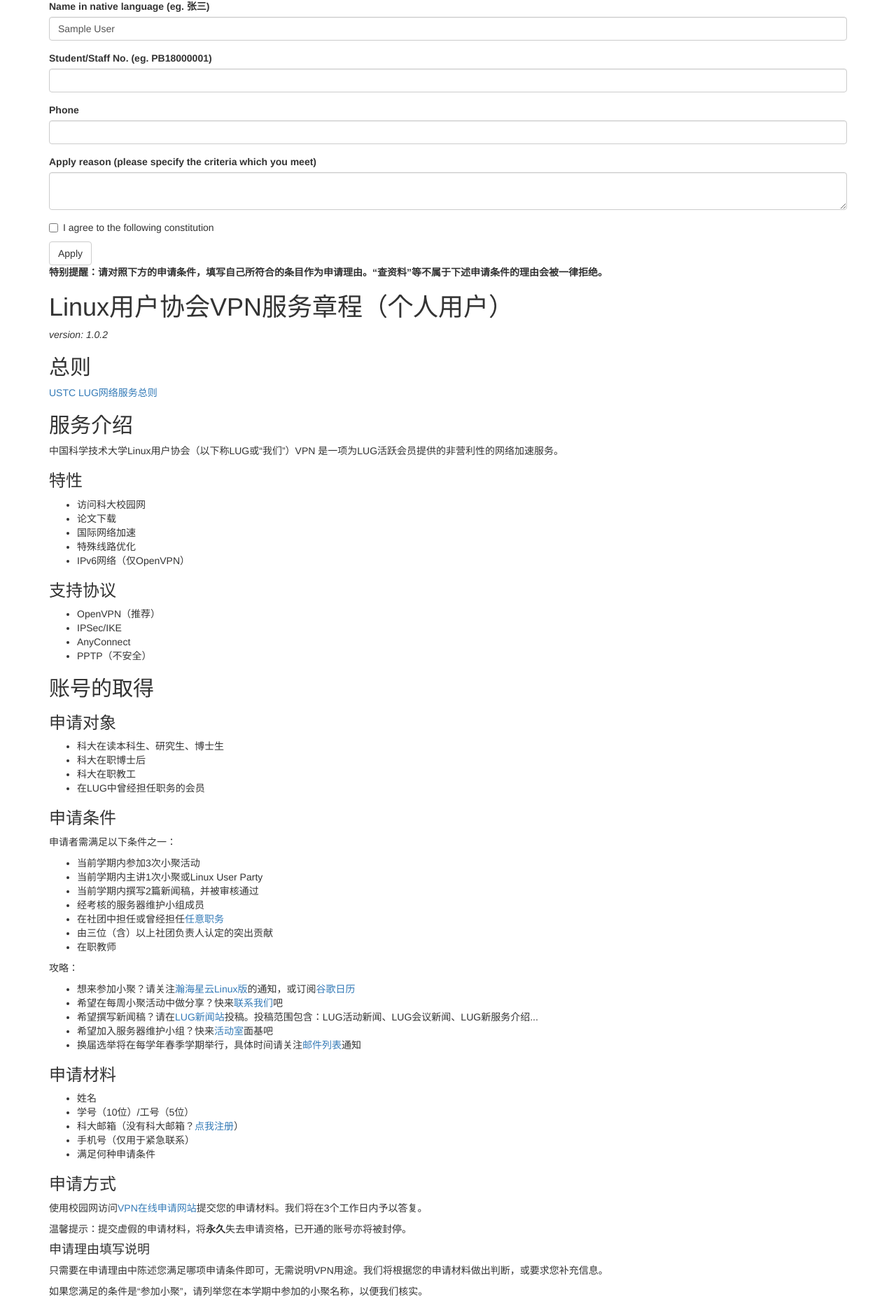
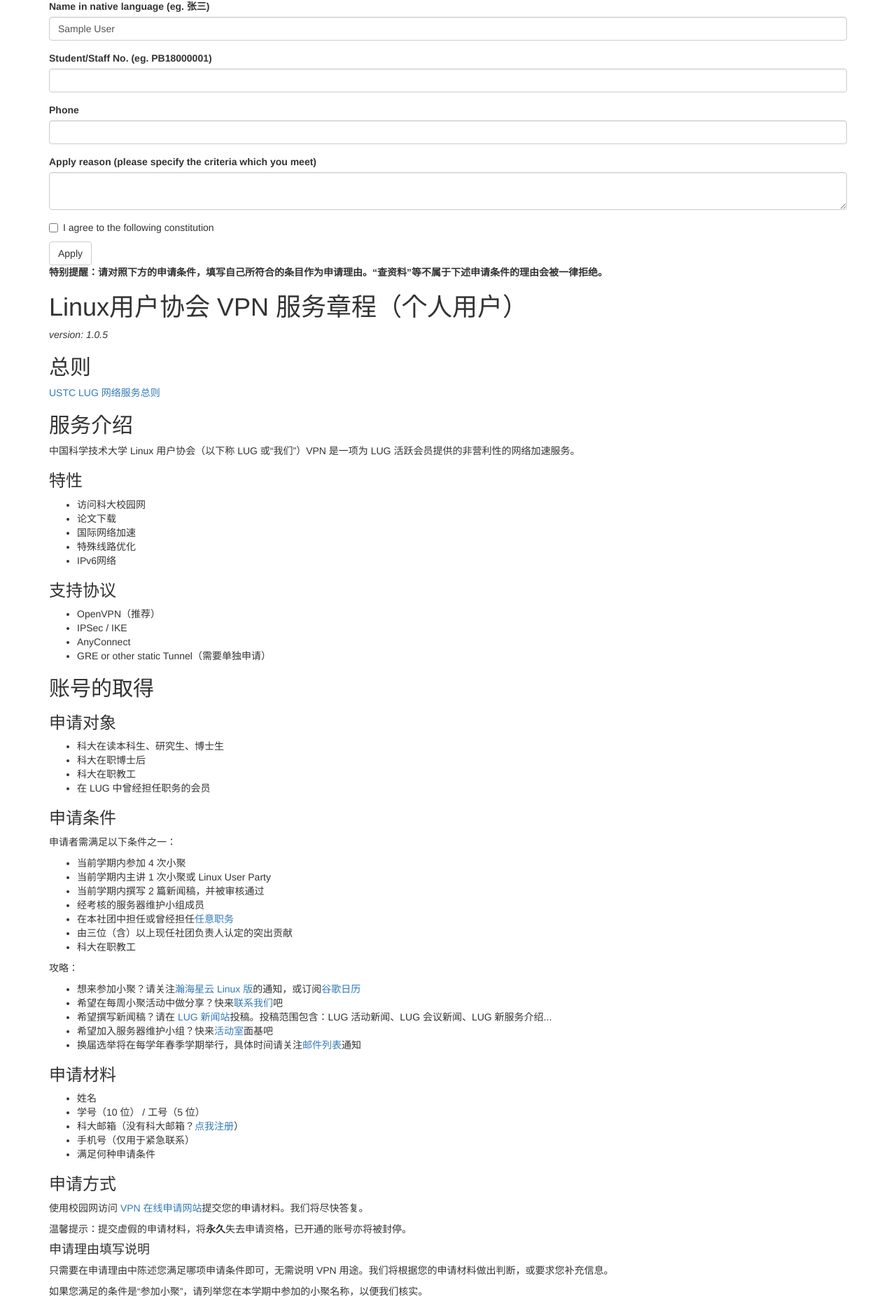
Before and after one commit to ustclug/lug-vpn-web, a Flask app: page /apply/ in a window 1280 px wide. Shown: the part 71-1927 px from the top of the page at 70% size. Run offline with Flask 2, Linux system fonts and the light colour scheme; the visitor is signed in with stand-in values (Sample User, id 1); data comes from the database, SQL or seed files in the repository; parts of the project's set-up code (start-up, migrations or seed data) failed here and were passed over; some libraries are stand-ins or nearby versions.

Commit message:
Update constitution from LUG GitLab
Source: https://git.lug.ustc.edu.cn/LUG-VPN/vpn-doc/blob/master/constitution.md

```diff
--- a/app/templates/constitution.html
+++ b/app/templates/constitution.html
@@ -1,145 +1,107 @@
 <p><b>特别提醒：请对照下方的申请条件，填写自己所符合的条目作为申请理由。“查资料”等不属于下述申请条件的理由会被一律拒绝。</b></p>
-<h1>Linux用户协会VPN服务章程（个人用户）</h1>
-<p><em>version: 1.0.2</em></p>
+<h1>Linux用户协会 VPN 服务章程（个人用户）</h1>
+<p><em>version: 1.0.5</em></p>
 <h2>总则</h2>
-<p><a href='https://lug.ustc.edu.cn/wiki/lug/services/rules'>USTC LUG网络服务总则</a></p>
+<p><a href='https://lug.ustc.edu.cn/wiki/lug/services/rules'>USTC LUG 网络服务总则</a></p>
 <h2>服务介绍</h2>
-<p>中国科学技术大学Linux用户协会（以下称LUG或“我们”）VPN 是一项为LUG活跃会员提供的非营利性的网络加速服务。</p>
+<p>中国科学技术大学 Linux 用户协会（以下称 LUG 或“我们”）VPN 是一项为 LUG 活跃会员提供的非营利性的网络加速服务。</p>
 <h3>特性</h3>
-<ul><li>
-访问科大校园网</li>
-<li>
-论文下载</li>
-<li>
-国际网络加速</li>
-<li>
-特殊线路优化</li>
-<li>
-IPv6网络（仅OpenVPN）</li>
+<ul>
+	<li>访问科大校园网</li>
+	<li>论文下载</li>
+	<li>国际网络加速</li>
+	<li>特殊线路优化</li>
+	<li>IPv6网络</li>
 </ul>
 <h3>支持协议</h3>
-<ul><li>
-OpenVPN（推荐）</li>
-<li>
-IPSec/IKE</li>
-<li>
-AnyConnect</li>
-<li>
-PPTP（不安全）</li>
+<ul>
+	<li>OpenVPN（推荐）</li>
+	<li>IPSec / IKE</li>
+	<li>AnyConnect</li>
+	<li>GRE or other static Tunnel（需要单独申请）</li>
 </ul>
 <h2>账号的取得</h2>
 <h3>申请对象</h3>
-<ul><li>
-科大在读本科生、研究生、博士生</li>
-<li>
-科大在职博士后</li>
-<li>
-科大在职教工</li>
-<li>
-在LUG中曾经担任职务的会员</li>
+<ul>
+	<li>科大在读本科生、研究生、博士生</li>
+	<li>科大在职博士后</li>
+	<li>科大在职教工</li>
+	<li>在 LUG 中曾经担任职务的会员</li>
 </ul>
 <h3>申请条件</h3>
 <p>申请者需满足以下条件之一：</p>
-<ul><li>
-当前学期内参加3次小聚活动</li>
-<li>
-当前学期内主讲1次小聚或Linux User Party</li>
-<li>
-当前学期内撰写2篇新闻稿，并被审核通过</li>
-<li>
-经考核的服务器维护小组成员</li>
-<li>
-在社团中担任或曾经担任<a href='https://lug.ustc.edu.cn/wiki/lug/person-in-charge'>任意职务</a></li>
-<li>
-由三位（含）以上社团负责人认定的突出贡献</li>
-<li>
-在职教师</li>
+<ul>
+	<li>当前学期内参加 4 次小聚</li>
+	<li>当前学期内主讲 1 次小聚或 Linux User Party</li>
+	<li>当前学期内撰写 2 篇新闻稿，并被审核通过</li>
+	<li>经考核的服务器维护小组成员</li>
+	<li>在本社团中担任或曾经担任<a href='https://lug.ustc.edu.cn/wiki/lug/person-in-charge'>任意职务</a></li>
+	<li>由三位（含）以上现任社团负责人认定的突出贡献</li>
+	<li>科大在职教工</li>
 </ul>
 <p>攻略：</p>
-<ul><li>
-想来参加小聚？请关注<a href='http://bbs.ustc.edu.cn/cgi/bbsdoc?board=Linux'>瀚海星云Linux版</a>的通知，或订阅<a href='https://calendar.google.com/calendar/embed?src=ja62uhhr2mquiabuji30vgcndc%2540group.calendar.google.com'>谷歌日历</a></li>
-<li>
-希望在每周小聚活动中做分享？快来<a href='https://lug.ustc.edu.cn/wiki/lug/contact#%E5%AE%98%E6%96%B9%E9%82%AE%E4%BB%B6%E5%9C%B0%E5%9D%80'>联系我们</a>吧</li>
-<li>
-希望撰写新闻稿？请在<a href='https://lug.ustc.edu.cn/blog/'>LUG新闻站</a>投稿。投稿范围包含：LUG活动新闻、LUG会议新闻、LUG新服务介绍...</li>
-<li>
-希望加入服务器维护小组？快来<a href='https://lug.ustc.edu.cn/wiki/lug/contact#%E9%9D%A2%E5%AF%B9%E9%9D%A2%E4%BA%A4%E6%B5%81'>活动室</a>面基吧</li>
-<li>
-换届选举将在每学年春季学期举行，具体时间请关注<a href='https://lug.ustc.edu.cn/wiki/lug/contact#%E5%8F%82%E4%B8%8E%E9%82%AE%E4%BB%B6%E5%88%97%E8%A1%A8%E8%AE%A8%E8%AE%BA_%E6%8E%A8%E8%8D%90'>邮件列表</a>通知</li>
+<ul>
+	<li>想来参加小聚？请关注<a href='http://bbs.ustc.edu.cn/cgi/bbsdoc?board=Linux'>瀚海星云 Linux 版</a>的通知，或订阅<a href='https://calendar.google.com/calendar/embed?src=ja62uhhr2mquiabuji30vgcndc%40group.calendar.google.com'>谷歌日历</a></li>
+	<li>希望在每周小聚活动中做分享？快来<a href='https://lug.ustc.edu.cn/wiki/lug/contact#官方邮件地址'>联系我们</a>吧</li>
+	<li>希望撰写新闻稿？请在 <a href='https://lug.ustc.edu.cn/blog/'>LUG 新闻站</a>投稿。投稿范围包含：LUG 活动新闻、LUG 会议新闻、LUG 新服务介绍...</li>
+	<li>希望加入服务器维护小组？快来<a href='https://lug.ustc.edu.cn/wiki/lug/contact#面对面交流'>活动室</a>面基吧</li>
+	<li>换届选举将在每学年春季学期举行，具体时间请关注<a href='https://lug.ustc.edu.cn/wiki/lug/contact#参与邮件列表讨论_推荐'>邮件列表</a>通知</li>
 </ul>
 <h3>申请材料</h3>
-<ul><li>
-姓名</li>
-<li>
-学号（10位）/工号（5位）</li>
-<li>
-科大邮箱（没有科大邮箱？<a href='http://ustcnet.ustc.edu.cn/service/index.php?activeTab=tabNewRegister'>点我注册</a>）</li>
-<li>
-手机号（仅用于紧急联系）</li>
-<li>
-满足何种申请条件</li>
+<ul>
+	<li>姓名</li>
+	<li>学号（10 位） / 工号（5 位）</li>
+	<li>科大邮箱（没有科大邮箱？<a href='http://ustcnet.ustc.edu.cn/service/index.php?activeTab=tabNewRegister'>点我注册</a>）</li>
+	<li>手机号（仅用于紧急联系）</li>
+	<li>满足何种申请条件</li>
 </ul>
 <h3>申请方式</h3>
-<p>使用校园网访问<a href='http://getvpn.ustclug.org'>VPN在线申请网站</a>提交您的申请材料。我们将在3个工作日内予以答复。</p>
+<p>使用校园网访问 <a href='https://getvpn.ustclug.org'>VPN 在线申请网站</a>提交您的申请材料。我们将尽快答复。</p>
 <p>温馨提示：提交虚假的申请材料，将<strong>永久</strong>失去申请资格，已开通的账号亦将被封停。</p>
 <h4>申请理由填写说明</h4>
-<p>只需要在申请理由中陈述您满足哪项申请条件即可，无需说明VPN用途。我们将根据您的申请材料做出判断，或要求您补充信息。</p>
+<p>只需要在申请理由中陈述您满足哪项申请条件即可，无需说明 VPN 用途。我们将根据您的申请材料做出判断，或要求您补充信息。</p>
 <p>如果您满足的条件是“参加小聚”，请列举您在本学期中参加的小聚名称，以便我们核实。</p>
 <p>下面列举了一些常见的<strong>不被接受</strong>的申请理由：</p>
-<ul><li>
-需要借助VPN访问XX网站</li>
-<li>
-科研需要</li>
-<li>
-人在外地，需要访问校内资源</li>
+<ul>
+	<li>需要借助 VPN 访问 XX 网站</li>
+	<li>科研需要</li>
+	<li>人在外地，需要访问校内资源</li>
 </ul>
 <h3>账号的有效时间</h3>
 <p>有效时间自申请通过之日起，至下一个学期假期结束。</p>
-<p>如：4月1日通过申请，则有效期至次年春季学期的开学日（一般为次年2月），不含开学日当天。</p>
+<p>如：4 月 1 日通过申请，则有效期至次年春季学期的开学日（一般为次年 2 月），不含开学日当天。</p>
 <h3>有效时间的延续</h3>
-<p>如果您在VPN有效期内的最后一个学期中，仍然满足申请条件，有效时间将延续一个学期。</p>
+<p>如果您在 VPN 有效期内的最后一个学期中，仍然满足申请条件，有效时间将延续一个学期。</p>
 <p>注：夏季小学期视为与之相邻的春季学期的一部分</p>
 <h2>限制</h2>
 <h3>资源限制</h3>
-<ul><li>
-带宽：未限制</li>
-<li>
-同时在线设备数：5</li>
-<li>
-月流量：100GB</li>
+<ul>
+	<li>带宽：未限制</li>
+	<li>同时在线设备数：5</li>
+	<li>月流量：100 GB</li>
 </ul>
 <h3>功能限制</h3>
-<ul><li>
-禁止访问网络通</li>
-<li>
-禁止连接远程主机的25/tcp端口</li>
+<ul>
+	<li>禁止访问网络通</li>
+	<li>禁止连接远程主机的 25/tcp 端口</li>
 </ul>
 <h3>滥用</h3>
-<p>为了保障服务器安全稳定运行，LUG VPN禁止以下行为：</p>
-<ul><li>
-分享账号</li>
-<li>
-将连接VPN的主机作为网关（或代理服务器），为其他主机提供网络服务。（个人使用的除外）</li>
-<li>
-网络扫描、网络攻击或其他黑客行为</li>
-<li>
-运行网络爬虫</li>
-<li>
-发送垃圾邮件</li>
-<li>
-运行TOR服务节点</li>
-<li>
-批量下载论文</li>
-<li>
-可能导致IDC投诉的行为（如：下载盗版BT资源）</li>
-<li>
-违反中国法律法规或科大校纪校规的行为</li>
-<li>
-管理员认定的其他滥用行为</li>
+<p>为了保障服务器安全稳定运行，LUG VPN 禁止以下行为：</p>
+<ul>
+	<li>分享账号</li>
+	<li>将连接 VPN 的主机作为网关（或代理服务器），为其他主机提供网络服务。（个人使用的除外）</li>
+	<li>网络扫描、网络攻击或其他黑客行为</li>
+	<li>运行网络爬虫</li>
+	<li>发送垃圾邮件</li>
+	<li>运行 TOR 服务节点</li>
+	<li>批量下载论文</li>
+	<li>可能导致 IDC 投诉的行为（如：下载盗版 BT 资源）</li>
+	<li>违反中国法律法规或科大校纪校规的行为</li>
+	<li>管理员认定的其他滥用行为</li>
 </ul>
 <p>一经发现，管理员将视情节发出警告、暂停账号或永久封停账号。</p>
 <h2>隐私</h2>
-<p>LUG VPN不提供隐私保护功能。</p>
-<p>所有经过服务器流量将被机器记录和分析，LUG承诺不会对外泄露这些数据。记录保存时间为90天。</p>
+<p>LUG VPN 不提供隐私保护功能。</p>
+<p>对所有网站的访问将被机器记录和分析，LUG 承诺不会对外泄露这些数据。记录保存时间为 180 天。</p>
 <p>例外：当接到上级主管部门要求时，我们有权在不提前通知的情况下提交这些数据。</p>
-<p>如果有隐私保护需求，建议使用<a href='https://www.torproject.org'>tor</a>。</p>
+<p>如果有隐私保护需求，建议使用 <a href='https://www.torproject.org'>TOR</a>。</p>
```
